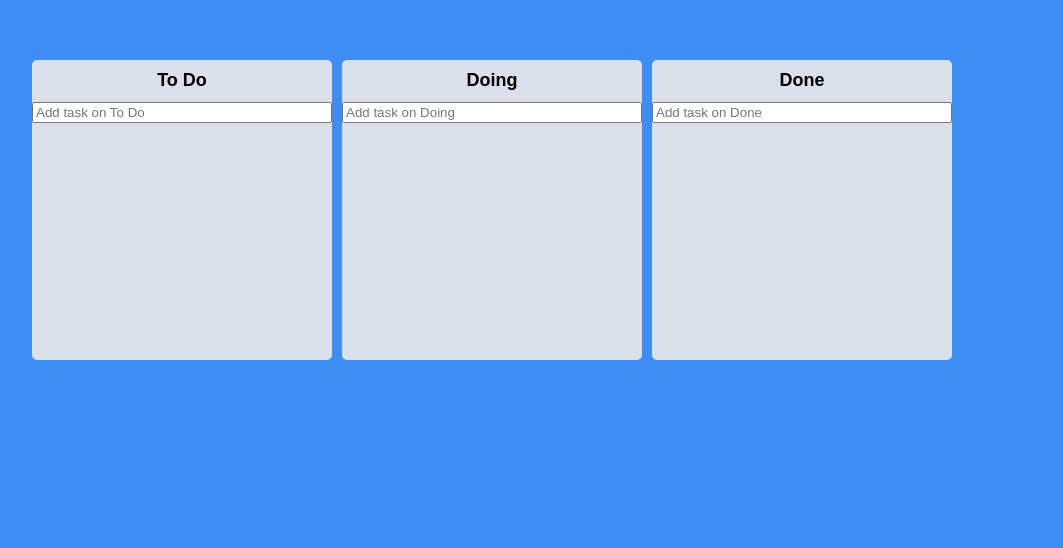
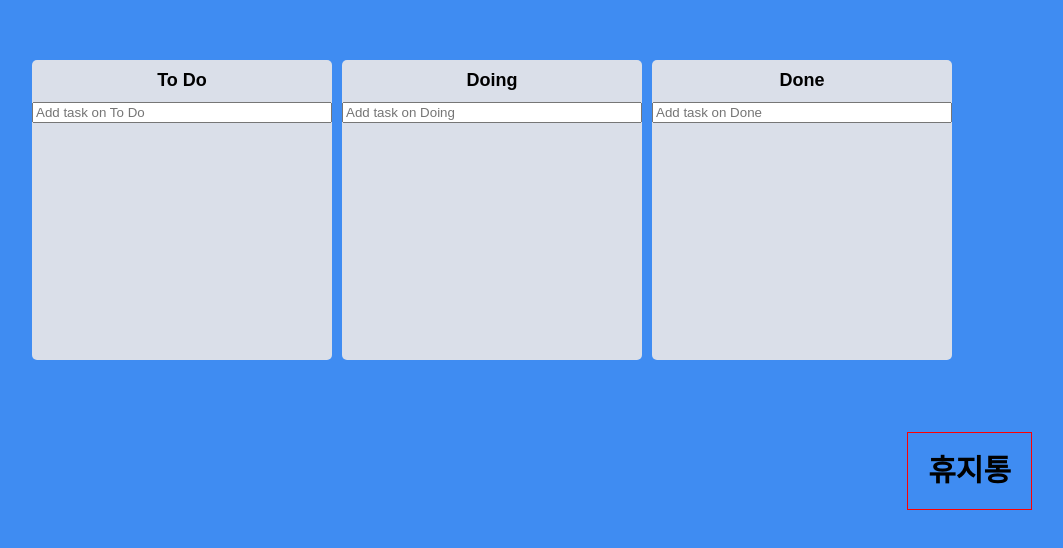
Before and after one commit to ysjkof/nmd-react-masterclass, a React (Vite) app: page / in a window 1280 px wide. Shown: the part 190-738 px from the top of the page, without its empty margins (148-1211 px from the left). Built offline with nearby package versions, Linux system fonts and the light colour scheme.

Commit message:
#6 TRELLO CLONE - Challenge wip

```diff
--- a/src/App.tsx
+++ b/src/App.tsx
@@ -1,8 +1,13 @@
-import { DragDropContext, DropResult } from "react-beautiful-dnd";
+import {
+  DragDropContext,
+  Draggable,
+  Droppable,
+  DropResult,
+} from "react-beautiful-dnd";
 import { useRecoilState } from "recoil";
 import styled from "styled-components";
-import { toDoState } from "./atoms";
-import Board from "./components/Board";
+import { LOCAL_STORAGE_TO_DOS, toDoState } from "./atoms";
+import Board, { IAreaProps } from "./components/Board";
 
 const Wrapper = styled.div`
   display: flex;
@@ -20,6 +25,25 @@ const Boards = styled.div`
   width: 100%;
   gap: 10px;
 `;
+const DropArea = styled.div<IAreaProps>`
+  background-color: ${(props) =>
+    props.isDraggingOver
+      ? "#dfe6e9"
+      : props.isDraggingFromThis
+      ? "#b2bec3"
+      : "transparent"};
+  transition: background-color 0.3s ease-in-out;
+  padding: 20px;
+`;
+const Wastebasket = styled.div`
+  position: absolute;
+  z-index: 999;
+  bottom: 100px;
+  right: 100px;
+  font-size: 30px;
+  font-weight: 600;
+  border: 1px solid red;
+`;
 
 function App() {
   const [toDos, setToDos] = useRecoilState(toDoState);
@@ -29,7 +53,20 @@ function App() {
     // source: Draggable이 시작된 위치
     // destination: Draggable이 끝난 위치
     const { destination, draggableId, source } = info;
+    console.log(info);
     if (!destination) return;
+    if (destination.droppableId === "deleteZone") {
+      setToDos((allBoards) => {
+        const sourceBoard = [...allBoards[source.droppableId]];
+        sourceBoard.splice(source.index, 1);
+        const newToDos = {
+          ...allBoards,
+          [source.droppableId]: sourceBoard,
+        };
+        localStorage.setItem(LOCAL_STORAGE_TO_DOS, JSON.stringify(newToDos));
+        return newToDos;
+      });
+    } else {
       if (destination.droppableId === source.droppableId) {
         // same board movement.
         setToDos((allBoards) => {
@@ -37,10 +74,12 @@ function App() {
           const taskObj = boardCopy[source.index];
           boardCopy.splice(source.index, 1);
           boardCopy.splice(destination.index, 0, taskObj);
-        return {
+          const newToDos = {
             ...allBoards,
             [source.droppableId]: boardCopy,
           };
+          localStorage.setItem(LOCAL_STORAGE_TO_DOS, JSON.stringify(newToDos));
+          return newToDos;
         });
       }
       if (destination.droppableId !== source.droppableId) {
@@ -51,12 +90,15 @@ function App() {
           const destinationBoard = [...allBoards[destination.droppableId]];
           sourceBoard.splice(source.index, 1);
           destinationBoard.splice(destination.index, 0, taskObj);
-        return {
+          const newToDos = {
             ...allBoards,
             [source.droppableId]: sourceBoard,
             [destination.droppableId]: destinationBoard,
           };
+          localStorage.setItem(LOCAL_STORAGE_TO_DOS, JSON.stringify(newToDos));
+          return newToDos;
         });
+      }
     }
   };
   return (
@@ -67,6 +109,21 @@ function App() {
             <Board boardId={boardId} key={boardId} toDos={toDos[boardId]} />
           ))}
         </Boards>
+        <Wastebasket>
+          <Droppable droppableId="deleteZone">
+            {(magic, info) => (
+              <DropArea
+                isDraggingOver={info.isDraggingOver}
+                isDraggingFromThis={Boolean(info.draggingFromThisWith)}
+                ref={magic.innerRef}
+                {...magic.droppableProps}
+              >
+                휴지통
+                {magic.placeholder}
+              </DropArea>
+            )}
+          </Droppable>
+        </Wastebasket>
       </Wrapper>
     </DragDropContext>
   );
--- a/src/atoms.tsx
+++ b/src/atoms.tsx
@@ -5,15 +5,20 @@ export interface ITodo {
   text: string;
 }
 
-interface IToDoState {
+export interface IToDoState {
   [key: string]: ITodo[];
 }
 
+export const LOCAL_STORAGE_TO_DOS = "local-storage-to-tos";
+const localToTos = localStorage.getItem(LOCAL_STORAGE_TO_DOS);
+
 export const toDoState = atom<IToDoState>({
   key: "toDo",
-  default: {
-    "To Do": [],
-    Doing: [],
-    Done: [],
-  },
+  default: localToTos
+    ? JSON.parse(localToTos)
+    : {
+        "To Do": [],
+        Doing: [],
+        Done: [],
+      },
 });
--- a/src/components/Board.tsx
+++ b/src/components/Board.tsx
@@ -2,7 +2,7 @@ import { Droppable } from "react-beautiful-dnd";
 import { useForm } from "react-hook-form";
 import { useSetRecoilState } from "recoil";
 import styled from "styled-components";
-import { ITodo, toDoState } from "../atoms";
+import { ITodo, LOCAL_STORAGE_TO_DOS, toDoState } from "../atoms";
 import DragabbleCard from "./DragabbleCard";
 
 const Wrapper = styled.div`
@@ -23,7 +23,7 @@ const Title = styled.h2`
   font-size: 18px;
 `;
 
-interface IAreaProps {
+export interface IAreaProps {
   isDraggingFromThis: boolean;
   isDraggingOver: boolean;
 }
@@ -65,10 +65,12 @@ function Board({ toDos, boardId }: IBoardProps) {
       text: toDo,
     };
     setToDos((allBoards) => {
-      return {
+      const newBoards = {
         ...allBoards,
         [boardId]: [newToDo, ...allBoards[boardId]],
       };
+      localStorage.setItem(LOCAL_STORAGE_TO_DOS, JSON.stringify(newBoards));
+      return newBoards;
     });
     setValue("toDo", "");
   };
@@ -99,6 +101,7 @@ function Board({ toDos, boardId }: IBoardProps) {
                 index={index}
                 toDoId={toDo.id}
                 toDoText={toDo.text}
+                boardId={boardId}
               />
             ))}
             {/* Draggable을 드래그할 때 Droppable가 작아지는 것을 방지함. Draggable의 형제로 렌더링한다 */}
--- a/src/components/DragabbleCard.tsx
+++ b/src/components/DragabbleCard.tsx
@@ -1,6 +1,8 @@
 import React from "react";
 import { Draggable } from "react-beautiful-dnd";
+import { useSetRecoilState } from "recoil";
 import styled from "styled-components";
+import { LOCAL_STORAGE_TO_DOS, toDoState } from "../atoms";
 
 const Card = styled.div<{ isDragging: boolean }>`
   border-radius: 5px;
@@ -10,15 +12,34 @@ const Card = styled.div<{ isDragging: boolean }>`
     props.isDragging ? "#e4f2ff" : props.theme.cardColor};
   box-shadow: ${(props) =>
     props.isDragging ? "0px 2px 5px rgba(0, 0, 0, 0.05)" : "none"};
+  display: flex;
+  justify-content: space-between;
 `;
 
 interface IDragabbleCardProps {
   toDoId: number;
   toDoText: string;
   index: number;
+  boardId: string;
 }
 
-function DragabbleCard({ toDoId, toDoText, index }: IDragabbleCardProps) {
+function DragabbleCard({
+  toDoId,
+  toDoText,
+  index,
+  boardId,
+}: IDragabbleCardProps) {
+  const setToDos = useSetRecoilState(toDoState);
+  const onClick = (toDoId: number, magic: any) =>
+    setToDos((prevToDos) => {
+      const newToDos = {
+        ...prevToDos,
+        [boardId]: prevToDos[boardId].filter((todo) => todo.id !== toDoId),
+      };
+      localStorage.setItem(LOCAL_STORAGE_TO_DOS, JSON.stringify(newToDos));
+      return newToDos;
+    });
+
   return (
     <Draggable draggableId={toDoId + ""} index={index}>
       {(magic, snapshot) => (
@@ -29,6 +50,7 @@ function DragabbleCard({ toDoId, toDoText, index }: IDragabbleCardProps) {
           {...magic.draggableProps}
         >
           {toDoText}
+          <button onClick={() => onClick(toDoId, magic)}>Del</button>
         </Card>
       )}
     </Draggable>
```
Also changed, not shown: 1 other file (tests, documents, lock files or other folders). Lines whose indentation alone changed are shown as unchanged.
